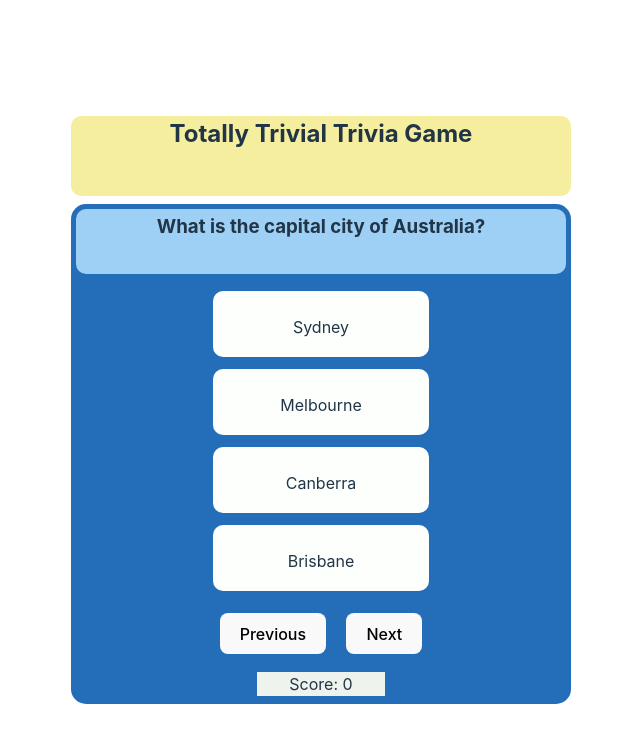
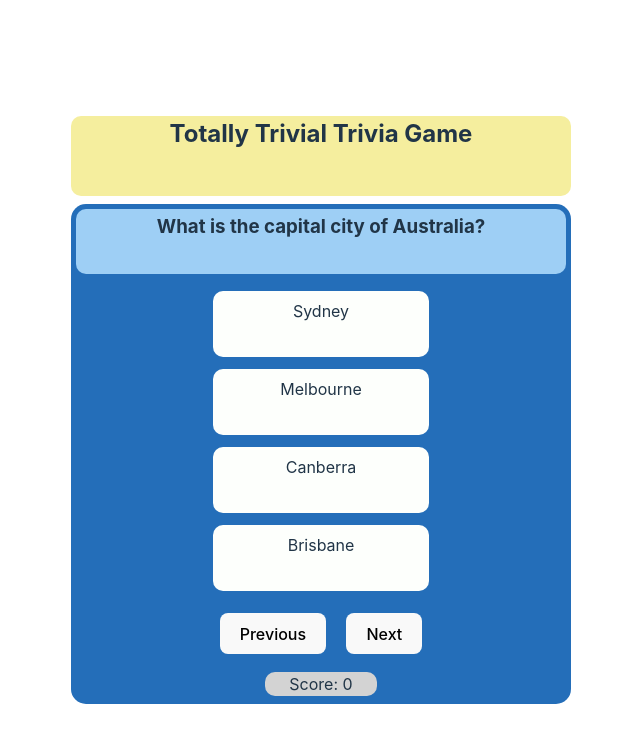
Before and after one commit to russllist/react-trivia, a React (Vite) app: page / in a window 1280 px wide. Both pictures are taken after a click on the button "Begin". Shown: the top 742 px of the page, without its empty margins (319-959 px from the left). Built offline with nearby package versions, Linux system fonts and the light colour scheme.

Commit message:
Fix text spilling from answer cards

```diff
--- a/src/AnswerCard.jsx
+++ b/src/AnswerCard.jsx
@@ -24,7 +24,7 @@ function Card({ answer, correct, addScore }) {
           backgroundColor: tileColor,
         }}
       >
-        <p>{content}</p>
+        {content}
       </div>
     </>
   );
--- a/src/App.css
+++ b/src/App.css
@@ -48,8 +48,10 @@ button{
   margin: 10px;
 }
 
-#score{
+.counter{
   margin:0.5em auto;
-  width: 8em;
-  background-color: #EEF4ED;
+  height: 1.5em;
+  width: 7em;
+  background-color: lightgray;
+  border-radius: 10px;
 }
--- a/src/Game.jsx
+++ b/src/Game.jsx
@@ -76,9 +76,7 @@ function Game({ questions }) {
             <button onClick={handleClickPrev}>Previous</button>
             <button onClick={handleClickNext}>Next</button>
           </div>
-          <div className="counter">
-            <p id="score">Score: {score}</p>
-          </div>
+          <div className="counter">Score: {score}</div>
         </div>
       )}
       {screen == 'gameOver' && (
```
